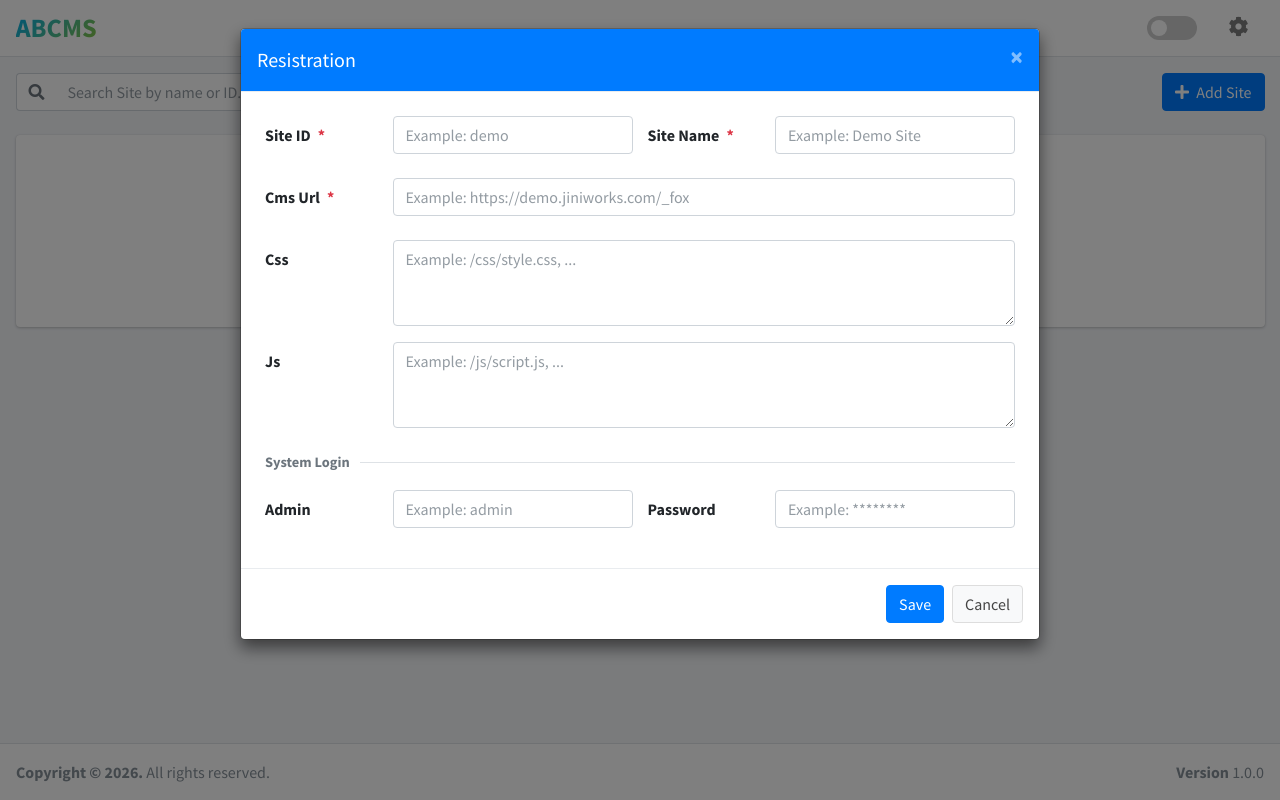
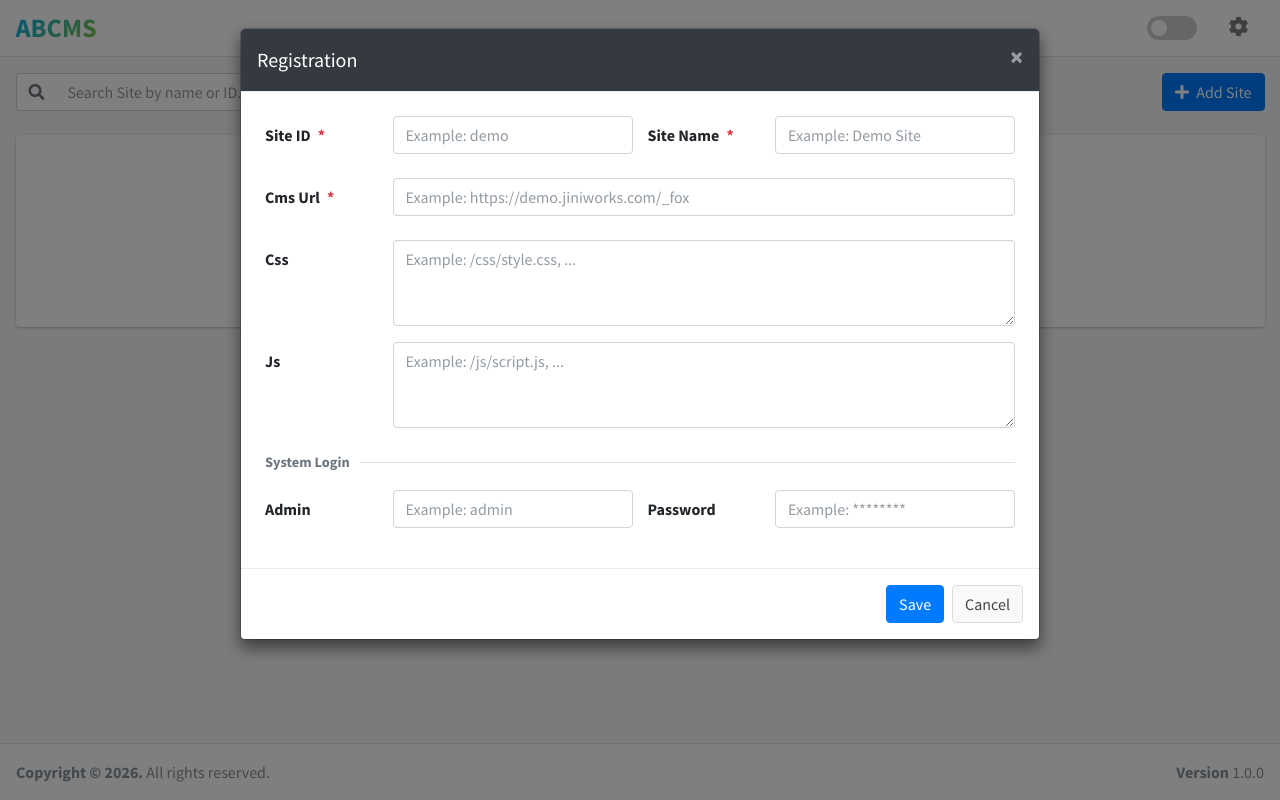
Before and after one commit to minhphong2311/ABCMS, a Flask app: page / in a window 1280 px wide, after a click on "Add Site". Run offline with Flask 3, Linux system fonts and the light colour scheme; some libraries are stand-ins or nearby versions.

Commit message:
Fix typo and adjust modal header colors in index.html

```diff
--- a/templates/index.html
+++ b/templates/index.html
@@ -164,8 +164,8 @@ Email: phongnguyen@andvina.com
   <div class="modal-dialog modal-lg">
     <form action="/add-site" method="POST">
       <div class="modal-content">
-        <div class="modal-header bg-primary text-white">
-          <h5 class="modal-title" id="addSiteModalLabel">Resistration</h5>
+        <div class="modal-header bg-dark text-white">
+          <h5 class="modal-title" id="addSiteModalLabel">Registration</h5>
           <button type="button" class="close text-white" data-dismiss="modal" aria-label="Close">
             <span aria-hidden="true">&times;</span>
           </button>
@@ -222,7 +222,7 @@ Email: phongnguyen@andvina.com
   <div class="modal-dialog modal-lg">
     <form id="editSiteForm" method="POST">
       <div class="modal-content">
-        <div class="modal-header bg-primary text-white">
+        <div class="modal-header bg-dark text-white">
           <h5 class="modal-title" id="editSiteModalLabel">Edit site</h5>
           <button type="button" class="close text-white" data-dismiss="modal" aria-label="Close">
             <span aria-hidden="true">&times;</span>
```
